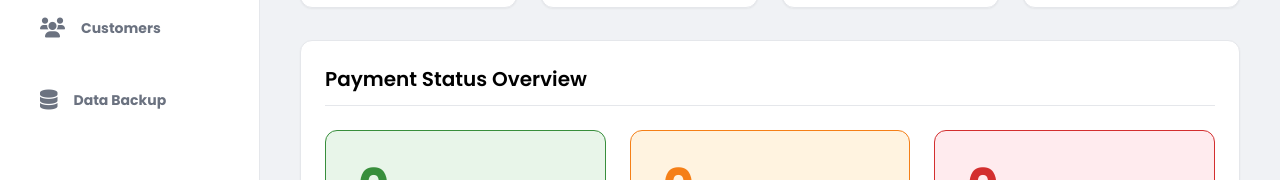
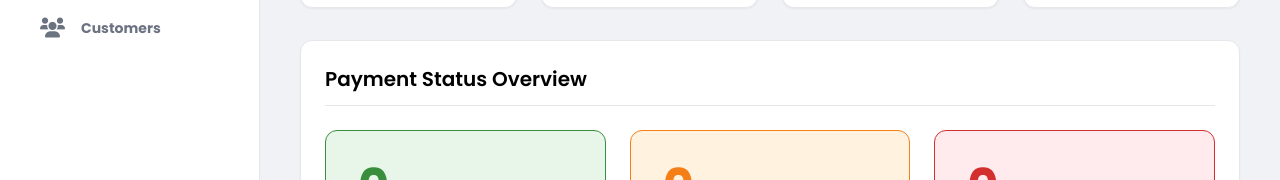
Before and after one commit to Spheric007/Invoice, a React (Vite) app: page / in a window 1280 px wide. Shown: the part 306-486 px from the top of the page. Built offline with nearby package versions, Linux system fonts and the light colour scheme; no server answers; the database is empty.

Commit message:
feat: Remove unused Backup view and route
Removes the `Backup` view from the application's navigation and routing. This feature is not implemented or required for the current application scope.

```diff
--- a/App.tsx
+++ b/App.tsx
@@ -8,7 +8,6 @@ import CreateInvoice from './views/CreateInvoice';
 import InvoiceDetails from './views/InvoiceDetails';
 import CustomerList from './views/CustomerList';
 import CustomerDetails from './views/CustomerDetails';
-import Backup from './views/Backup';
 
 const App: React.FC = () => {
   const [currentView, setCurrentView] = useState<View>(View.Dashboard);
@@ -75,8 +74,6 @@ const App: React.FC = () => {
         return <CustomerList customers={customers} invoices={invoices} navigateTo={navigateTo} refresh={fetchData} />;
       case View.CustomerDetails:
         return <CustomerDetails customerName={selectedCustomerName} navigateTo={navigateTo} refresh={fetchData} />;
-      case View.Backup:
-        return <Backup />;
       default:
         return <Dashboard invoices={invoices} customers={customers} navigateTo={navigateTo} />;
     }
@@ -117,11 +114,6 @@ const App: React.FC = () => {
                 <i className="fas fa-users mr-4 text-xl"></i> Customers
               </button>
             </li>
-            <li>
-              <button onClick={() => navigateTo(View.Backup)} className={`w-full flex items-center px-5 py-4 rounded-2xl text-sm font-bold transition-all ${currentView === View.Backup ? 'bg-black text-white shadow-lg' : 'text-gray-500 hover:bg-secondary'}`}>
-                <i className="fas fa-database mr-4 text-xl"></i> Data Backup
-              </button>
-            </li>
           </ul>
         </nav>
         <div className="p-8 pt-4 border-t border-border text-[10px] text-gray-400 font-bold uppercase tracking-widest opacity-40">v9.0 Stable Build</div>
--- a/types.ts
+++ b/types.ts
@@ -70,8 +70,7 @@ export enum View {
   EditInvoice = 'edit-invoice',
   InvoiceView = 'invoice-view',
   Customers = 'customers',
-  CustomerDetails = 'customer-details',
-  Backup = 'backup'
+  CustomerDetails = 'customer-details'
 }
 
 export interface NavigationParams {
```
